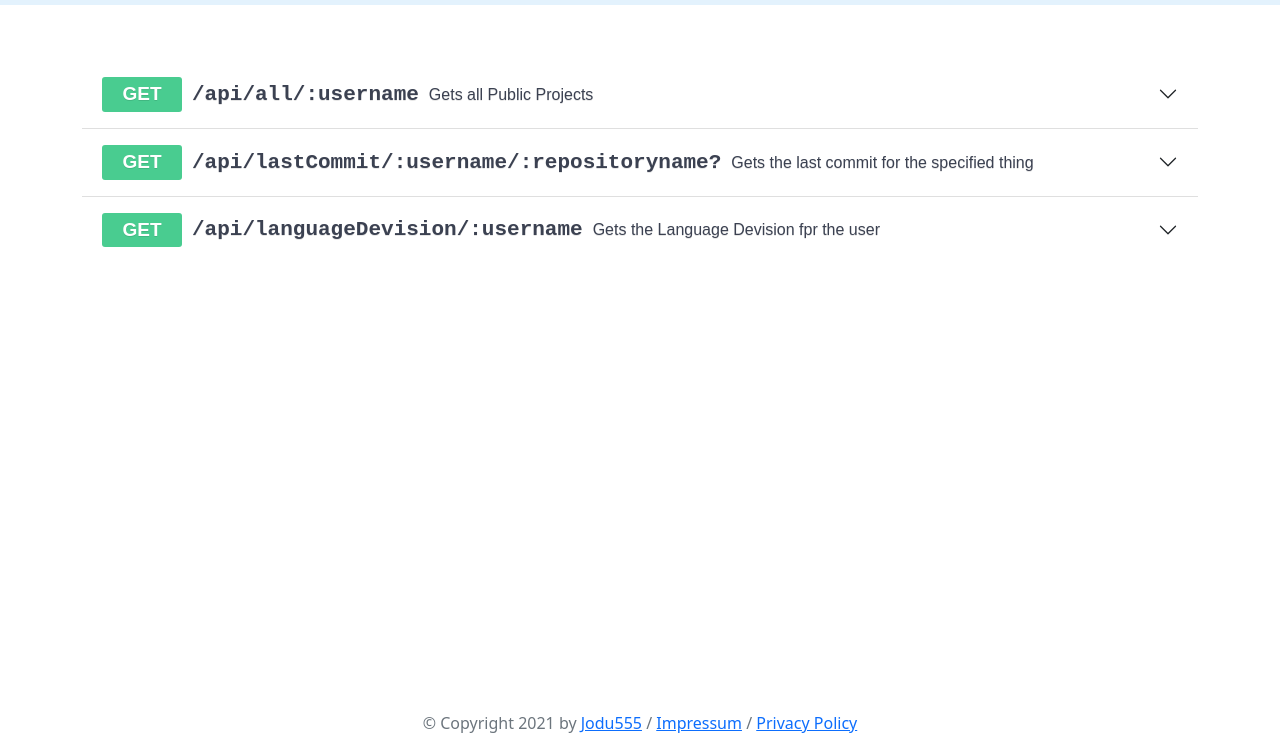
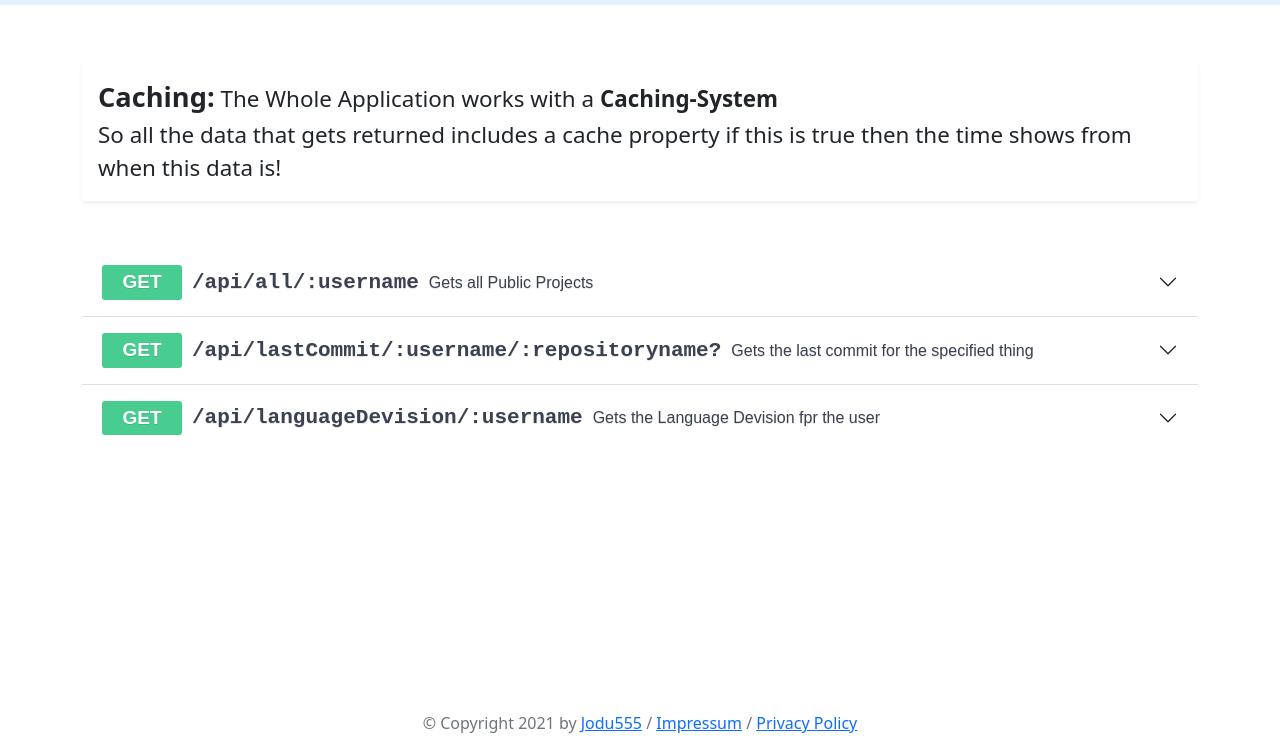
Before and after one commit to Jodu555/github-information-api, a website: page documentation.html in a window 1280 px wide. Shown: the part 49-800 px from the top of the page. Drawn offline with nearby package versions, Linux system fonts and the light colour scheme.

Commit message:
added a callout for the caching infos

```diff
--- a/documentation.html
+++ b/documentation.html
@@ -76,6 +76,13 @@
 		</nav>
 		<main style="margin-top: 7vh">
 			<div class="container">
+				<div class="callout-info shadow-sm p-3 mb-5 bg-body rounded" style="font-size: 2.8vmin">
+					<strong style="font-weight: bold; font-size: 3.4vmin">Caching:</strong> The Whole
+					Application works with a <strong>Caching-System</strong> <br />
+					So all the data that gets returned includes a cache property if this is true then the time
+					shows from when this data is!
+					<br />
+				</div>
 				<div class="accordion accordion-flush" id="methods"></div>
 			</div>
 		</main>
```
